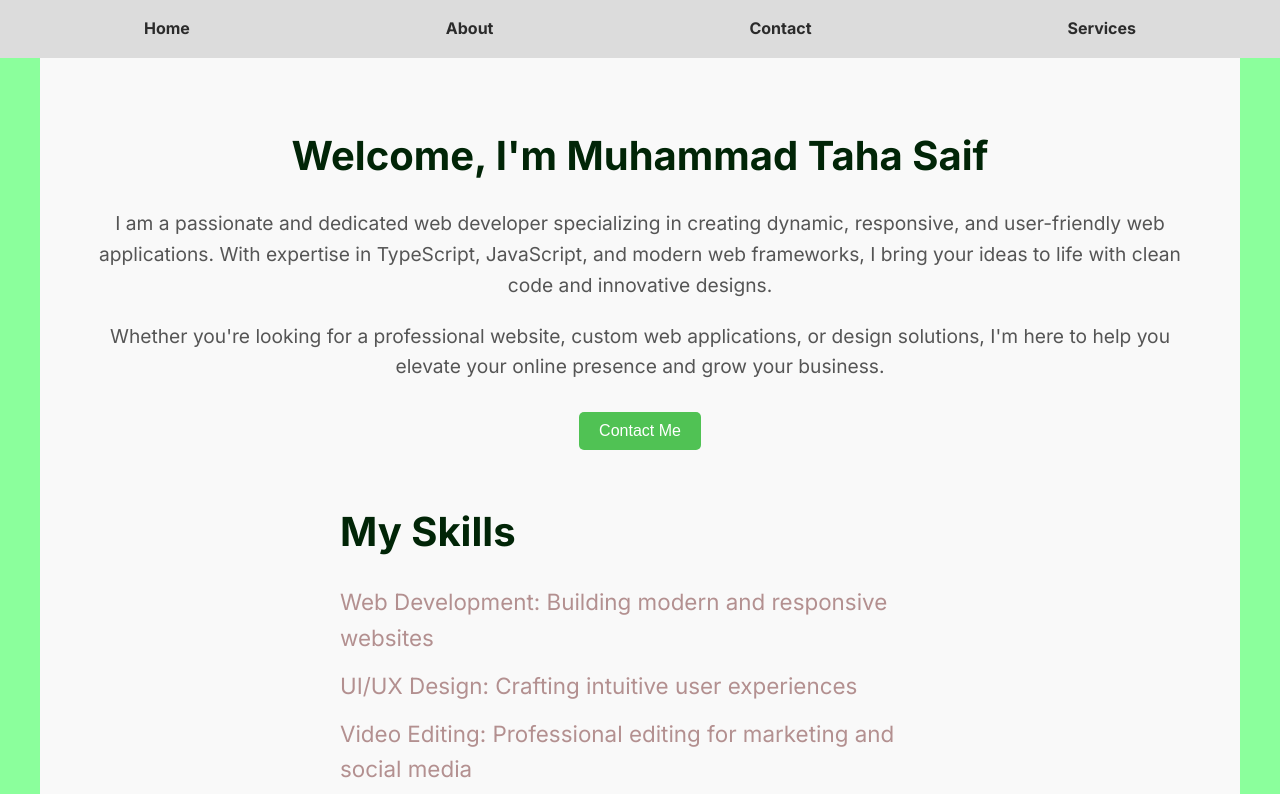
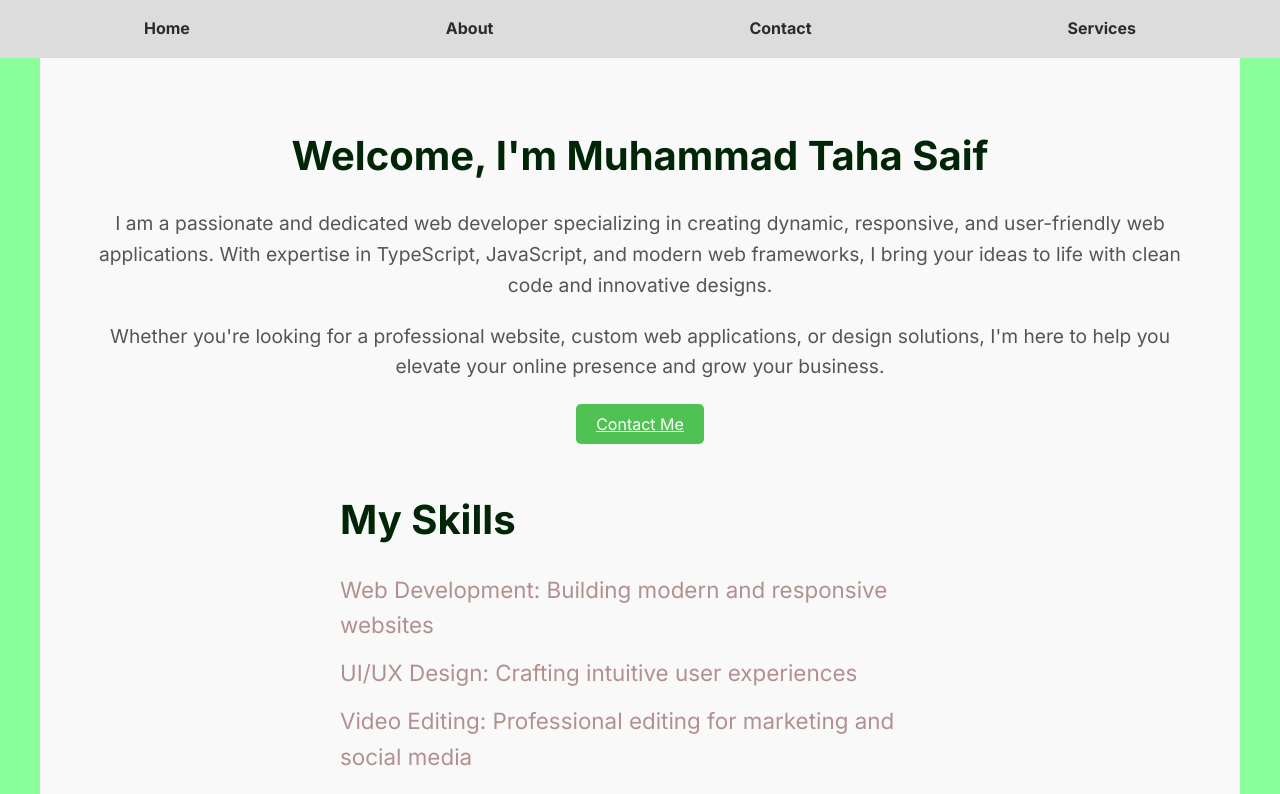
Before and after one commit to Tahasaif3/website, a Next.js app: page / in a window 1280 px wide. Shown: the top 794 px of the page. Built offline with nearby package versions, Linux system fonts and the light colour scheme.

Commit message:
Update page.tsx

```diff
--- a/app/page.tsx
+++ b/app/page.tsx
@@ -5,7 +5,7 @@ export default function Home() {
   return (
     <div className={styles.homeContainer}>
       <div className={styles.introSection}>
-        <h1>Welcome, I'm Muhammad Taha Saif</h1>
+        <h1>Welcome, I&apos;m Muhammad Taha Saif</h1>
         <p>
           I am a passionate and dedicated web developer specializing in creating dynamic, responsive, and user-friendly web applications. With expertise in TypeScript, JavaScript, and modern web frameworks, I bring your ideas to life with clean code and innovative designs.
         </p>
@@ -13,8 +13,8 @@ export default function Home() {
           Whether you&apos;re looking for a professional website, custom web applications, or design solutions, I&apos;m here to help you elevate your online presence and grow your business.
         </p>
         <div className={styles.buttonContainer}>
-          <Link href="/contact">
-            <button className={styles.contactButton}>Contact Me</button>
+          <Link href="/contact" className={styles.contactButton}>
+            Contact Me
           </Link>
         </div>
       </div>
```
